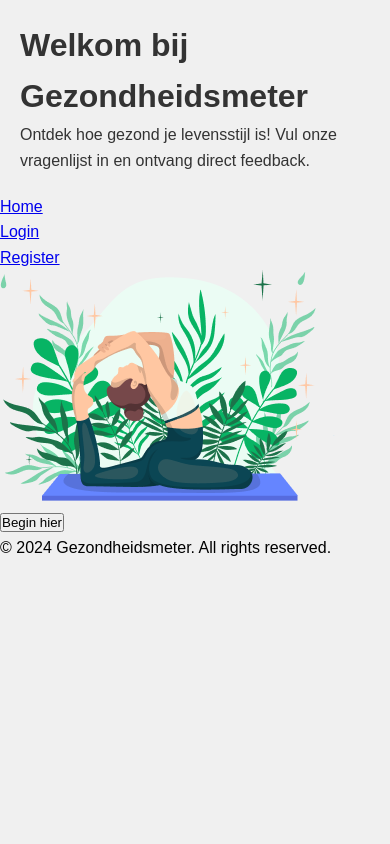
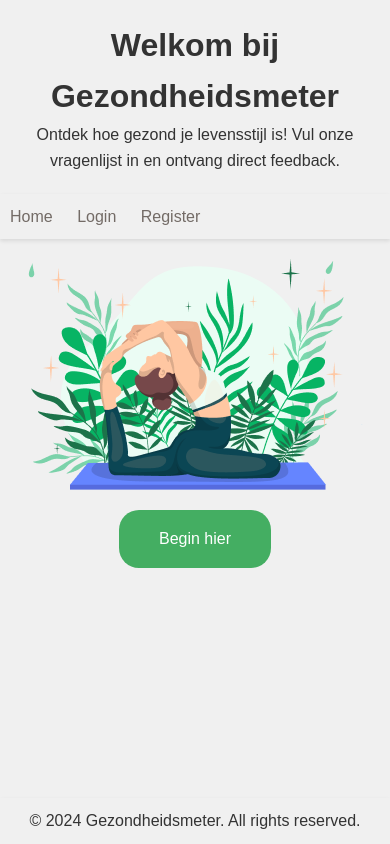
Before and after one commit to NienkeKuipers/Gezondheidsmeter, a PHP site: page / in a window 390 px wide. Run offline with PHP 8.4, Linux system fonts and the light colour scheme.

Commit message:
style fix

```diff
--- a/css/style.css
+++ b/css/style.css
@@ -1,4 +1,5 @@
-/* Algemene stijlen */
+/* style.css */
+
 * {
     margin: 0;
     padding: 0;
@@ -11,72 +12,83 @@ body {
     line-height: 1.6;
 }
 
-.container {
-    max-width: 1200px;
-    margin: 0 auto;
-    padding: 0 20px;
-}
-
-/* Header stijlen */
 header {
     background-color: #f0f0f0;
     color: #333;
     padding: 20px;
+    text-align: center;
 }
 
 nav {
-    display: flex;
-    justify-content: space-between;
-    align-items: center;
+    background-color: #f0f0f0;
+    padding: 10px;
+    box-shadow: 0 2px 4px rgba(0, 0, 0, 0.1);
 }
 
-.nav-links {
-    display: flex;
+nav ul {
     list-style-type: none;
+    margin: 0;
+    padding: 0;
 }
 
-.nav-links li {
+nav ul li {
+    display: inline;
     margin-right: 20px;
 }
 
-.nav-links a {
+nav ul li a {
+    color: #736B66;
     text-decoration: none;
-    color: #333;
-    transition: color 0.3s;
 }
 
-.nav-links a:hover {
-    color: #555;
+main {
+    padding: 20px;
+    display: flex;
+    flex-direction: column;
+    justify-content: center;
+    align-items: center;
+    height: 60vh;
 }
 
-/* Hamburger menu stijlen */
-.burger {
-    display: none;
+main img {
+    display: block;
+    margin-bottom: 20px;
 }
 
-@media screen and (max-width: 768px) {
-    .burger {
-        display: block;
-        cursor: pointer;
+.btn-begin-hier {
+    background-color: #44AE62;
+    color: #fff;
+    border: none;
+    border-radius: 20px;
+    padding: 20px 40px;
+    font-size: 16px;
+    cursor: pointer;
+    transition: background-color 0.3s;
+}
+
+.btn-begin-hier:hover {
+    background-color: #3A9A54;
+}
+
+footer {
+    background-color: #f0f0f0;
+    color: #333;
+    text-align: center;
+    padding: 10px;
+    position: fixed;
+    bottom: 0;
+    width: 100%;
+    box-shadow: 0 2px 4px rgba(0, 0, 0, 0.1);
+}
+
+/* Media Queries voor responsiviteit */
+@media only screen and (max-width: 600px) {
+    main {
+        height: auto;
     }
 
-    .nav-links {
-        display: none;
-        width: 100%;
-        text-align: center;
-        position: absolute;
-        top: 100%;
-        left: 0;
-        background-color: #f0f0f0;
-        z-index: 1;
-    }
-
-    .nav-links.toggle {
-        display: block;
-    }
-
-    .nav-links li {
-        display: block;
-        padding: 10px;
+    form {
+        width: 90%;
+        max-width: none;
     }
 }
```
